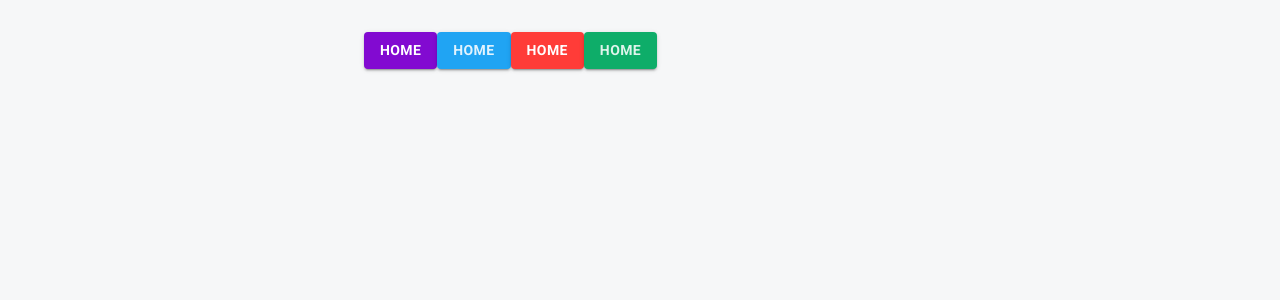
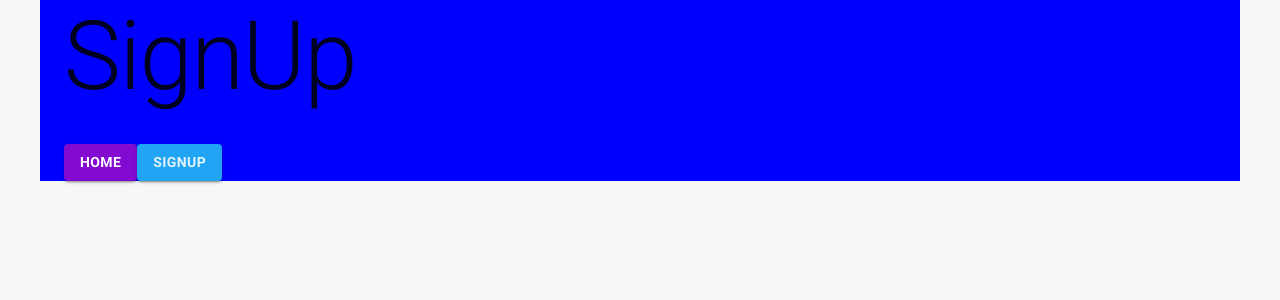
Before and after one commit to a-cs/matcha, a React (Vite) app in the folder frontend/: page /signup in a window 1280 px wide. Shown: the top 300 px of the page. Built offline with nearby package versions, Linux system fonts and the light colour scheme.

Commit message:
creating router

```diff
--- a/frontend/package.json
+++ b/frontend/package.json
@@ -15,7 +15,8 @@
     "@fontsource/roboto": "^5.1.0",
     "@mui/material": "^6.1.2",
     "react": "^18.3.1",
-    "react-dom": "^18.3.1"
+    "react-dom": "^18.3.1",
+    "react-router-dom": "^6.26.2"
   },
   "devDependencies": {
     "@eslint/js": "^9.9.0",
--- a/frontend/src/App.tsx
+++ b/frontend/src/App.tsx
@@ -1,16 +1,12 @@
-import { Box, Button, Container } from "@mui/material"
+import { BrowserRouter } from "react-router-dom"
+import { Router } from "./Router"
 
 function App() {
 
 	return (
-		<Container maxWidth="sm">
-			<Box sx={{ my: 4 }}>
-				<Button variant="contained" ><b>Home</b></Button>
-				<Button variant="contained" color="secondary" ><b>Home</b></Button>
-				<Button variant="contained" color="error" ><b>Home</b></Button>
-				<Button variant="contained" color="success" ><b>Home</b></Button>
-			</Box>
-		</Container>
+		<BrowserRouter>
+			<Router />
+		</BrowserRouter>
 	)
 }
 
--- /dev/null
+++ b/frontend/src/Router.tsx
@@ -0,0 +1,13 @@
+import { Route, Routes } from 'react-router-dom'
+
+import Home from './pages/home'
+import SignUp from './pages/signup'
+
+export function Router() {
+	return (
+		<Routes>
+			<Route index element={<Home />} />
+			<Route path="/signup" element={<SignUp />} />
+		</Routes>
+	)
+}
--- /dev/null
+++ b/frontend/src/pages/home/index.tsx
@@ -0,0 +1,13 @@
+import { Box, Button, Container, Typography } from "@mui/material";
+
+export default function Home() {
+	return (
+		<Container sx={{ background: "red" }}>
+			<Typography variant="h1">Home</Typography>
+			<Box sx={{ my: 4 }}>
+				<Button variant="contained" href="/" ><b>Home</b></Button>
+				<Button variant="contained" color="secondary" href="/signup"><b>Signup</b></Button>
+			</Box>
+		</Container>
+	)
+}
--- /dev/null
+++ b/frontend/src/pages/signup/index.tsx
@@ -0,0 +1,13 @@
+import { Box, Button, Container, Typography } from "@mui/material";
+
+export default function SignUp() {
+	return (
+		<Container sx={{ background: "blue" }}>
+			<Typography variant="h1">SignUp</Typography>
+			<Box sx={{ my: 4 }}>
+				<Button variant="contained" href="/" ><b>Home</b></Button>
+				<Button variant="contained" color="secondary" href="/signup"><b>Signup</b></Button>
+			</Box>
+		</Container>
+	)
+}
```
Also changed, not shown: 1 other file (tests, documents, lock files or other folders).
